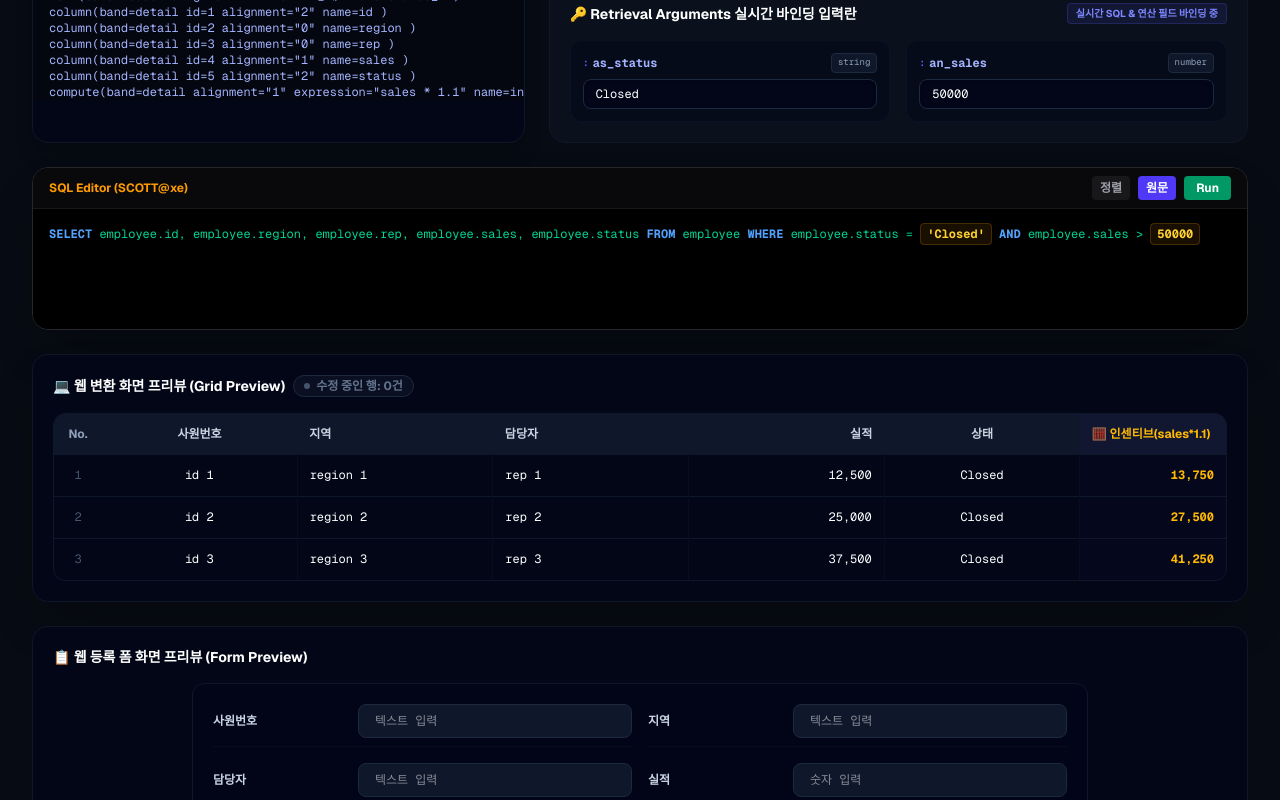
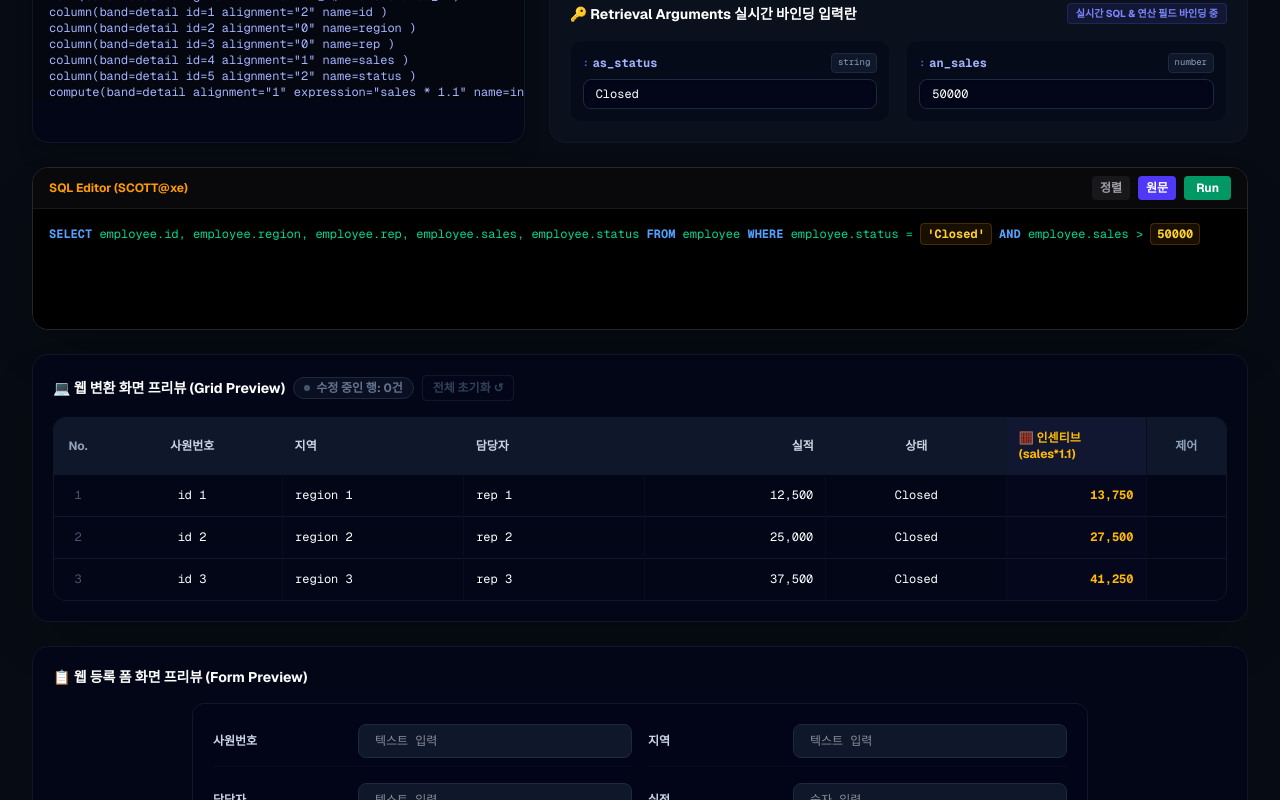
Before and after one commit to boradori80/pb-bridge, a Next.js app: page / in a window 1280 px wide. Shown: the part 499-1299 px from the top of the page. Built offline with nearby package versions, Linux system fonts and the light colour scheme.

Commit message:
기능: 그리드 프리뷰 내 전체 일괄 초기화 및 변경 행 개별 원복 제어 완성

```diff
--- a/app/components/GridPreview.tsx
+++ b/app/components/GridPreview.tsx
@@ -39,8 +39,38 @@ export default function GridPreview({
   // 사용자가 입력한 현재 상태(gridData)와 행 단위로 실시간 비교(State Comparison)하여 변경 여부를 감지합니다.
   // 이를 통해 복잡한 API 호출 없이 리액티브한 화면 렌더링과 조건부 스타일링을 동시 실현하여
   // 사용자에게 실시간으로 어떤 데이터가 변경되었는지 직관적인 피드백을 제공합니다.
+  // [Day 25 작업] 최초 컴포넌트 마운트 시점의 3개 행 데모 데이터 스냅샷 백업용 Ref
+  const snapshotRef = React.useRef<Array<{ [key: string]: string }>>([]);
   const initialGridDataRef = React.useRef<Array<{ [key: string]: string }>>([]);
   const prevParsedDataRef = React.useRef<any>(null);
+
+  /*
+   * [Day 25 작업] 파워빌더와 현대 웹 상태 관리 비교 (교육용 주석)
+   *
+   * 1. 파워빌더 데이터윈도우의 롤백 및 초기화 메커니즘:
+   *    과거 클라이언트/서버(C/S) 아키텍처에서 파워빌더의 DataWindow는 데이터베이스에서 조회한
+   *    최초의 데이터 상태를 내부 버퍼(Primary Buffer, Filter Buffer, Delete Buffer)에 보관하며 관리했습니다.
+   *    사용자가 데이터를 수정하면 각 행의 상태 값(ItemStatus)이 DataModified!나 NewModified! 등으로 변하고,
+   *    개발자는 dw_1.Retrieve()로 재조회하여 전체 데이터를 초기화하거나, dw_1.DiscardInitialRows() 또는
+   *    트랜잭션 롤백(ROLLBACK) 처리를 통해 변경 중이던 임시 데이터를 버리고 안전하게 원본 상태로 돌려놓았습니다.
+   *
+   * 2. 현대 웹 프런트엔드의 불변성 상태 관리(Immutable State Mutation) 및 스냅샷 복원:
+   *    React와 같은 현대 웹 프런트엔드 프레임워크에서는 직접 버퍼를 조작하지 않고,
+   *    데이터를 불변(Immutable) 상태로 관리합니다. 데이터 변경 시 기존 객체를 직접 수정하지 않고
+   *    완전히 새로운 객체 스냅샷을 생성하여 교체하는 방식을 사용합니다.
+   *    본 컴포넌트에서는 최초 렌더링 시점의 원본 데이터를 `snapshotRef`라는 복제 레퍼런스에 안전하게 저장(Snapshot Capture)해 둡니다.
+   *    - 전체 초기화(Reset) 시: 이 최초 스냅샷 데이터를 딥 카피(Deep Copy)하여 `setGridData` 상태로 통째로 교체합니다.
+   *    - 개별 행 원복(Undo) 시: 변경된 특정 행(Index)의 데이터만 최초 스냅샷 버퍼에서 꺼내어 불변성을 지키며
+   *      해당 행만 새로운 객체로 대체하여 상태를 업데이트합니다.
+   *
+   * 이러한 현대적인 스냅샷 복원 기술은 파워빌더의 메모리 내 버퍼 데이터 롤백 처리와 구조적, 개념적으로 완전히 동일한 철학을 따릅니다.
+   */
+  React.useEffect(() => {
+    // 컴포넌트가 처음 로드될 때 gridData의 최초 상태를 딥 카피하여 저장합니다.
+    if (snapshotRef.current.length === 0 && gridData.length > 0) {
+      snapshotRef.current = JSON.parse(JSON.stringify(gridData));
+    }
+  }, [gridData]);
 
   React.useEffect(() => {
     // parsedData가 변경되었거나, 상위에서 gridData의 로드/리셋으로 길이가 달라진 경우 초기 캡처를 수행합니다.
@@ -53,6 +83,31 @@ export default function GridPreview({
       prevParsedDataRef.current = parsedData;
     }
   }, [parsedData, gridData]);
+
+  // [Day 25 작업] 전체 초기화(Reset) 핸들러
+  const handleResetAll = () => {
+    if (snapshotRef.current.length > 0) {
+      const resetSnapshot = JSON.parse(JSON.stringify(snapshotRef.current));
+      setGridData(resetSnapshot);
+      // 비교용 reference 데이터 또한 초기 원본 상태로 동기화하여 변경 감지 카운터를 리셋합니다.
+      initialGridDataRef.current = JSON.parse(JSON.stringify(snapshotRef.current));
+    }
+  };
+
+  // [Day 25 작업] 개별 행 원복(Undo) 핸들러
+  const handleUndoRow = (rIdx: number) => {
+    const originalRow = snapshotRef.current[rIdx];
+    if (!originalRow) return;
+    setGridData((prev) => {
+      const next = [...prev];
+      next[rIdx] = JSON.parse(JSON.stringify(originalRow));
+      return next;
+    });
+    // 비교용 reference의 해당 행 데이터 또한 원본 상태로 복구해 줍니다.
+    if (initialGridDataRef.current[rIdx]) {
+      initialGridDataRef.current[rIdx] = JSON.parse(JSON.stringify(originalRow));
+    }
+  };
 
   // [Day 24 작업] 단 하나의 컬럼이라도 값의 변동이 생겼는지 감지하는 판별 로직 (isRowModified)
   const isRowModified = (currentRow: { [key: string]: string }, rIdx: number): boolean => {
@@ -89,6 +144,19 @@ export default function GridPreview({
             <span className={`w-1.5 h-1.5 rounded-full ${modifiedRowsCount > 0 ? "bg-emerald-400" : "bg-slate-600"}`}></span>
             수정 중인 행: {modifiedRowsCount}건
           </span>
+          {/* // [Day 25 작업] 전체 수정 데이터 일괄 초기화 버튼 */}
+          <button
+            onClick={handleResetAll}
+            disabled={modifiedRowsCount === 0}
+            className={`inline-flex items-center gap-1 px-2.5 py-1 rounded text-xs font-bold border transition-all ${
+              modifiedRowsCount > 0
+                ? "bg-slate-900 border-slate-700 text-slate-300 hover:bg-slate-800 hover:text-white cursor-pointer"
+                : "bg-slate-950 border-slate-900 text-slate-700 cursor-not-allowed"
+            }`}
+            title="모든 변경 사항을 최초 데모 데이터 상태로 초기화합니다."
+          >
+            전체 초기화 ↺
+          </button>
         </div>
       </div>
       <div className="overflow-x-auto border border-slate-900 rounded-xl max-h-48 scrollbar-thin">
@@ -117,6 +185,10 @@ export default function GridPreview({
                   🧮 {comp.label || comp.name}
                 </th>
               ))}
+              {/* // [Day 25 작업] 제어 열 헤더 추가 */}
+              <th className="p-3 text-center w-20 text-slate-400 font-bold border-l border-slate-900/40">
+                제어
+              </th>
             </tr>
           </thead>
           <tbody className="divide-y divide-slate-900 text-slate-300">
@@ -415,6 +487,18 @@ export default function GridPreview({
                       </td>
                     );
                   })}
+                  {/* // [Day 25 작업] 행 단위 개별 Undo 버튼 분기 구역 */}
+                  <td className="p-1 border-l border-slate-900/40 text-center w-20">
+                    {isModified && (
+                      <button
+                        onClick={() => handleUndoRow(rIdx)}
+                        className="px-2 py-0.5 bg-amber-500/10 hover:bg-amber-500/20 text-amber-500 hover:text-amber-400 border border-amber-500/20 rounded text-[10px] font-bold transition-all opacity-70 animate-pulse cursor-pointer"
+                        title="이 행의 수정을 취소하고 원래 상태로 되돌립니다."
+                      >
+                        원복
+                      </button>
+                    )}
+                  </td>
                 </tr>
               );
             })}
```
Also changed, not shown: 1 other file (tests, documents, lock files or other folders).
